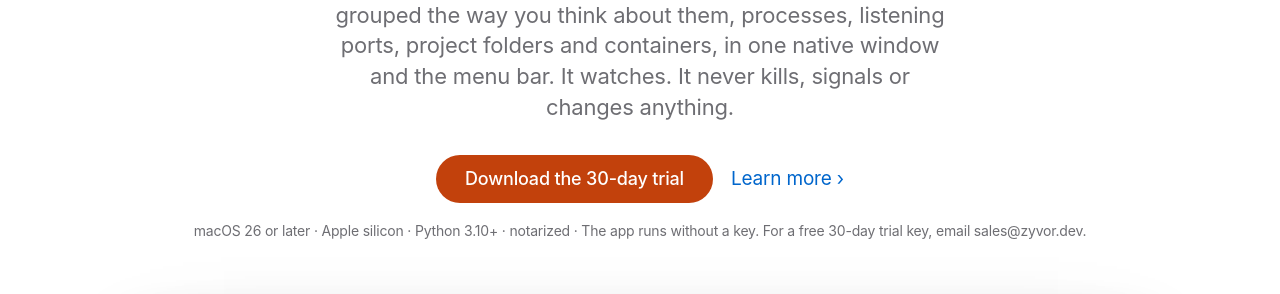
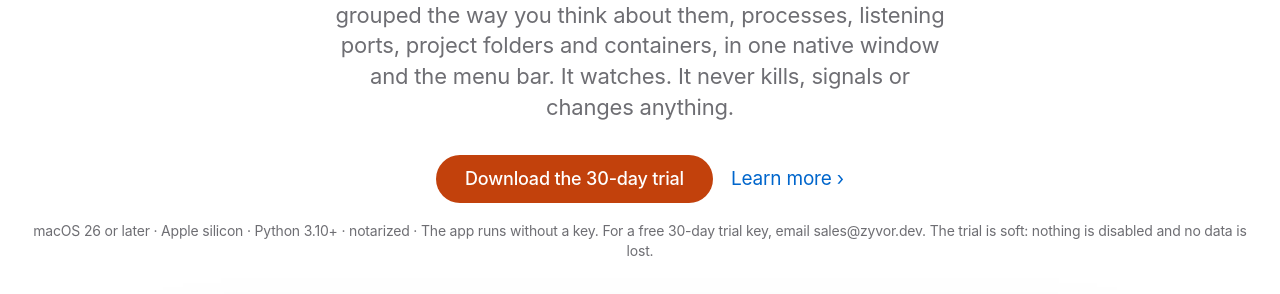
Before and after one commit to zyvorai/vytrix, a plain HTML site: page site/index.html in a window 1280 px wide. Shown: the part 615-909 px from the top of the page. Drawn offline with Linux system fonts and the light colour scheme.

Commit message:
Trial wording and price book alignment
State that the 30-day trial is soft (nothing disabled, no data lost) and align prices with the price book.

Co-Authored-By: Claude Sonnet 5.5 <noreply@anthropic.com>

```diff
--- a/site/index.html
+++ b/site/index.html
@@ -46,7 +46,7 @@
   <p class="tagline">See what your machine is really doing.</p>
   <p class="promise"><strong>A read-only activity monitor for macOS.</strong> Applications grouped the way you think about them, processes, listening ports, project folders and containers, in one native window and the menu bar. It watches. It never kills, signals or changes anything.</p>
   <p class="cta"><a class="btn primary" href="https://github.com/zyvorai/vytrix/releases/tag/v0.9.0">Download the 30-day trial</a><a class="textlink" href="#features">Learn more</a></p>
-  <p class="fine">macOS 26 or later · Apple silicon · Python 3.10+ · notarized · The app runs without a key. For a free 30-day trial key, email sales@zyvor.dev.</p>
+  <p class="fine">macOS 26 or later · Apple silicon · Python 3.10+ · notarized · The app runs without a key. For a free 30-day trial key, email sales@zyvor.dev. The trial is soft: nothing is disabled and no data is lost.</p>
   <figure class="shot hero-shot"><picture><source media="(prefers-color-scheme: dark)" srcset="assets/img/hero-overview-dark-1200.webp 1200w, assets/img/hero-overview-dark-1800.webp 1800w" sizes="(min-width:1080px) 1040px, 100vw"><img src="assets/img/hero-overview-light-1200.webp" srcset="assets/img/hero-overview-light-1200.webp 1200w, assets/img/hero-overview-light-1800.webp 1800w" sizes="(min-width:1080px) 1040px, 100vw" width="2240" height="1440" alt="Vytrix Overview: CPU, memory, disk, network, applications and containers as tiles, an activity chart and the top consumers by CPU." fetchpriority="high" decoding="async"></picture><figcaption>The Overview. Demo data on simulated telemetry, not a real Mac.</figcaption></figure>
 </section>
 
@@ -95,7 +95,7 @@
 <section class="pricing" id="pricing" aria-labelledby="pricing-h">
   <div class="inner">
   <h2 id="pricing-h" style="text-align:left">Licence and pricing.</h2>
-  <p class="lead">If you run it in production or commercially, buy a production licence: <b>₹1,999 per Mac per year including GST (about US$20)</b>. Teams of 5 or more Macs: ₹3,499 per Mac per year, by invoice. A 30-day trial key is free: <a href="mailto:sales@zyvor.dev?subject=Vytrix%20trial%20key">sales@zyvor.dev</a>. Earlier ₹899 Supporter purchases keep their perpetual grant for the versions released to date. Not for redistribution or resale. Need a USD invoice or a licence for several entities? Write to <a href="mailto:sales@zyvor.dev?subject=Vytrix%20commercial%20license">sales@zyvor.dev</a> and we will send an invoice.</p>
+  <p class="lead">If you run it in production or commercially, buy a production licence: <b>₹1,999 per Mac per year including GST (about US$20)</b>. Teams of 5 or more Macs: ₹1,699 per Mac per year (minimum 5 Macs, ₹8,495), by invoice, including Fleet Pro. A 30-day trial key is free: <a href="mailto:sales@zyvor.dev?subject=Vytrix%20trial%20key">sales@zyvor.dev</a>. Earlier ₹899 Supporter purchases keep their perpetual grant for the versions released to date. Not for redistribution or resale. Need a USD invoice or a licence for several entities? Write to <a href="mailto:sales@zyvor.dev?subject=Vytrix%20commercial%20license">sales@zyvor.dev</a> and we will send an invoice.</p>
 <div class="card buy"><h3>Signed &amp; notarized</h3><p>Developer ID signed and notarized by Apple. Requires macOS 26 or later on Apple silicon and Python 3.10 or newer.</p><p><b>₹1,999</b> per Mac per year incl. GST</p><p class="cta"><a class="btn primary" href="https://rzp.io/rzp/tTFVA7PD" rel="noopener">Buy a production licence · ₹1,999 / year</a><a class="btn ghost" href="https://zyvor.dev/buy" rel="noopener">zyvor.dev/buy</a></p></div>
 <p class="fine"><a href="https://github.com/zyvorai/vytrix/blob/main/docs/COMMERCIAL-LICENSE.md">Licence terms</a>.</p>
   </div>
@@ -104,7 +104,7 @@
 <section class="faq" id="faq" aria-labelledby="faq-h">
   <h2 id="faq-h">Questions, answered.</h2>
   <details><summary>Does Vytrix change anything on my Mac?</summary><p>No. It is read-only: it never kills, signals or changes anything, and it does not act on any alert.</p></details>
-<details><summary>Is there a free trial?</summary><p>Yes: a free 30-day trial key from sales@zyvor.dev.</p></details>
+<details><summary>Is there a free trial?</summary><p>Yes: a free 30-day trial key from sales@zyvor.dev. It is a soft trial: nothing is disabled and no data is lost when it ends.</p></details>
 <details><summary>Will macOS warn me when I open Vytrix?</summary><p>The download is Developer ID signed. Notarized by Apple; macOS shows its standard first-open confirmation for apps downloaded from the internet. The SHA-256 is on the release page if you want to verify it.</p></details>
 <details><summary>Which macOS versions?</summary><p>macOS 26 or later, on Apple silicon (no Intel build). The collector needs Python 3.10 or newer on your Mac (<code>brew install python</code>), or a collector running elsewhere.</p></details>
 <details><summary>What does it not collect?</summary><p>GPU, fans, audio and Bluetooth are not collected in this release, and per-app bandwidth is not collected. A counter that is not available is shown as absent, never as zero.</p></details>
```
Also changed, not shown: 2 other files.
